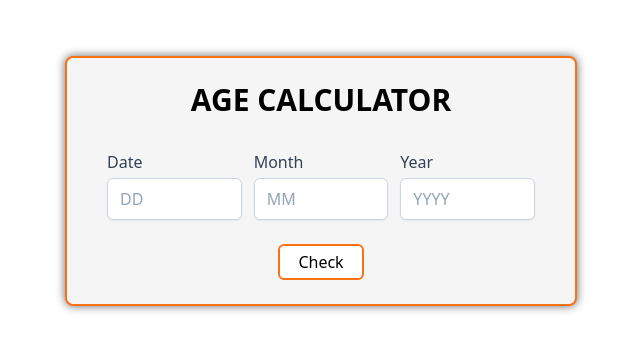
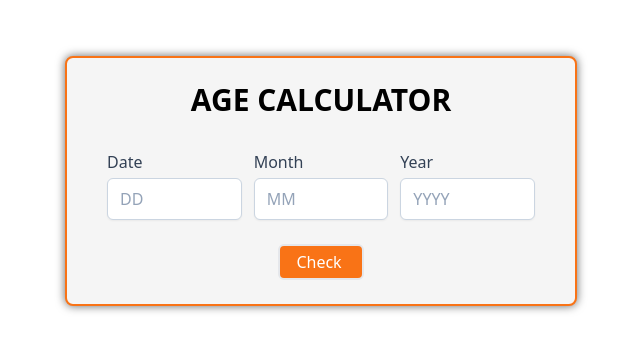
Before and after one commit to royanlord/age-calculator, a Vue app: page / in a window 1280 px wide. Shown: the top 350 px of the page, without its empty margins (319-959 px from the left). Built offline with nearby package versions, Linux system fonts and the light colour scheme.

Commit message:
update button

```diff
--- a/src/layouts/MainLayout.vue
+++ b/src/layouts/MainLayout.vue
@@ -40,10 +40,13 @@
         </div>
         <div class="w-full flex justify-center flex-col mt-6">
             <button
-                class="mx-auto border-2 w-1/5 border-solid border-orange-500 hover:bg-orange-500 hover:text-white bg-white rounded-md px-4 py-1"
+                class="mx-auto border-2 w-1/5 border-solid hover:bg-orange-400 text-white bg-orange-500 rounded-md px-4 py-1 active:bg-orange-600 flex items-center justify-center"
                 @click="handleClick"
             >
-                {{ showResult ? 'Reset' : 'Check' }}
+                <span class="mr-1">{{ showResult ? 'Reset' : 'Check' }}</span>
+                <svg v-if="showResult" xmlns="http://www.w3.org/2000/svg" viewBox="0 0 512 512" width="15" fill="white">
+                    <path d="M463.5 224l8.5 0c13.3 0 24-10.7 24-24l0-128c0-9.7-5.8-18.5-14.8-22.2s-19.3-1.7-26.2 5.2L413.4 96.6c-87.6-86.5-228.7-86.2-315.8 1c-87.5 87.5-87.5 229.3 0 316.8s229.3 87.5 316.8 0c12.5-12.5 12.5-32.8 0-45.3s-32.8-12.5-45.3 0c-62.5 62.5-163.8 62.5-226.3 0s-62.5-163.8 0-226.3c62.2-62.2 162.7-62.5 225.3-1L327 183c-6.9 6.9-8.9 17.2-5.2 26.2s12.5 14.8 22.2 14.8l119.5 0z"/>
+                </svg>
             </button>
         </div>
 
```
